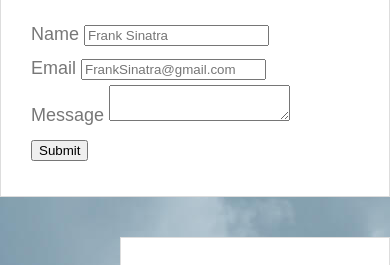
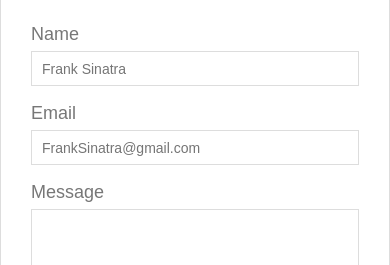
Before and after one commit to PabloJ22/Responsive-Portfolio, a plain HTML site: page contact.html in a window 390 px wide. Shown: the part 417-682 px from the top of the page. Drawn offline with Linux system fonts and the light colour scheme.

Commit message:
uploaded updated portfolio to use in the responsive activity.

```diff
--- a/assets/css/style.css
+++ b/assets/css/style.css
@@ -29,6 +29,7 @@ p {
 p:last-child {
     margin-bottom: 0;
     text-align: center;
+
 }
 
 h1,
@@ -194,3 +195,51 @@ footer {
     margin-bottom: 0;
     font-weight: 300;
 }
+
+/* contact*/
+
+#contact-form ul {
+    margin-bottom: 20px;
+}
+
+#contact-form li {
+    margin-bottom: 10px;
+}
+
+label,
+input[type=text],
+input[type=email],
+textarea {
+    display: block;
+    width: 100%;
+}
+
+input[type=text],
+input[type=email],
+textarea {
+    display: block;
+    width: 100%;
+}
+
+input[type=text],
+input[type=email],
+textarea {
+    height: 35px;
+    border: 1px solid #ddd;
+    padding: 0 10px;
+    font-size: 14px;
+}
+
+textarea {
+    height: 200px;
+}
+
+input[type=submit] {
+    background: #4aaaa5;
+    border: 0 none;
+    color: #fff;
+    font-size: 18px;
+    padding: 10px 30px;
+    cursor: pointer;
+
+}
```
